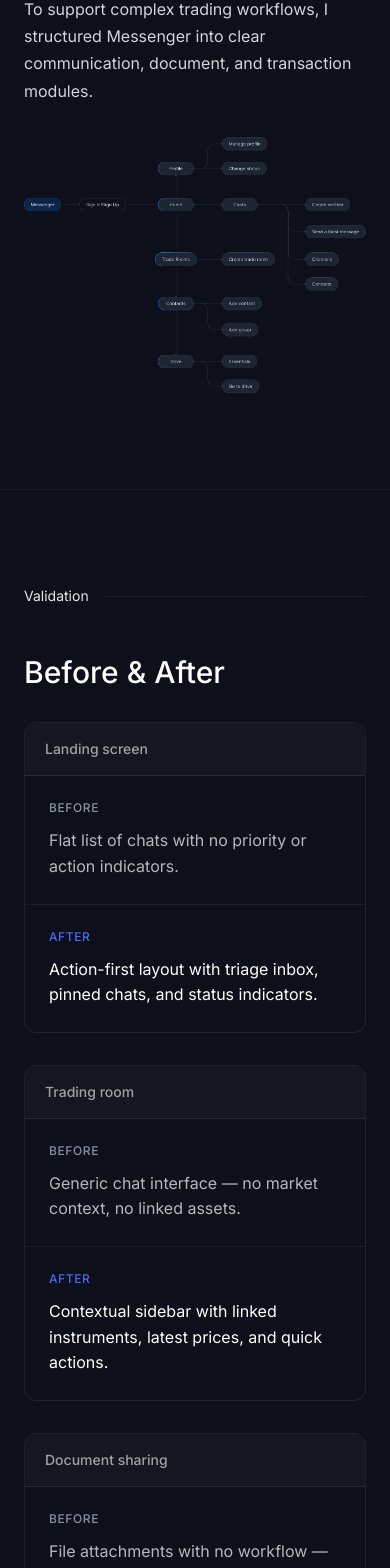
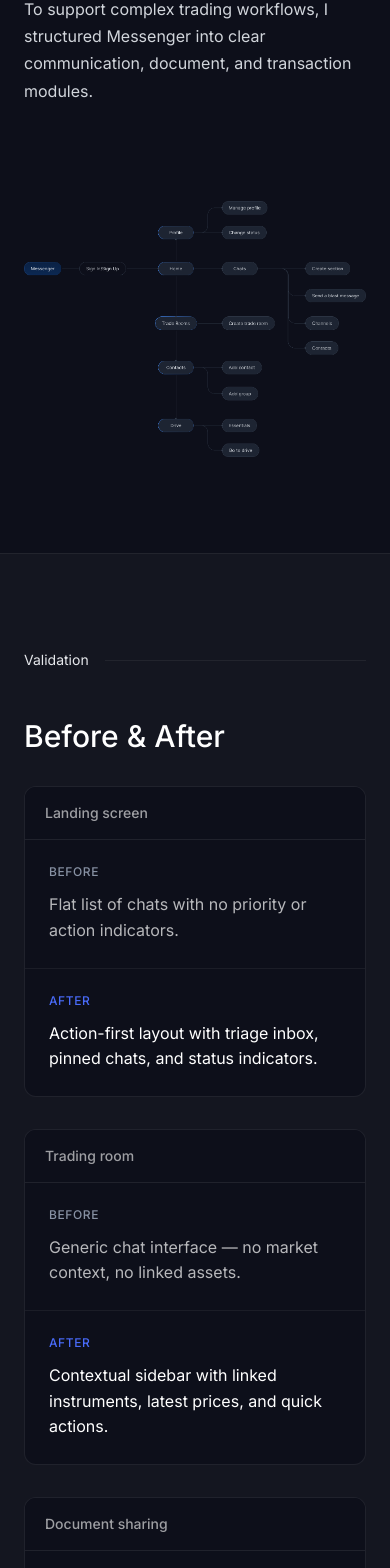
Before and after one commit to AlonaRyzhenko/alyona-portfolio, a Next.js app: page /work/messenger in a window 390 px wide. Shown: the part 7355-8923 px from the top of the page. Built offline with nearby package versions, Linux system fonts and the light colour scheme.

Commit message:
Validation part A: approach block, lighter section bg, card bg under light section; IA spacing

```diff
--- a/app/work/messenger/MessengerCaseStudy.tsx
+++ b/app/work/messenger/MessengerCaseStudy.tsx
@@ -515,7 +515,7 @@ export default function MessengerCaseStudy() {
             whileInView={{ opacity: 1 }}
             viewport={{ once: true, margin: "-80px" }}
             transition={{ duration: 0.6 }}
-            className="mt-8 ml-0 lg:ml-[max(0px,calc((100%-1068px)/2))]"
+            className="mt-24 ml-0 lg:ml-[max(0px,calc((100%-1068px)/2))]"
           >
             <img
               src="/messenger-ia.png"
@@ -527,7 +527,7 @@ export default function MessengerCaseStudy() {
       </section>
 
       {/* Validation — Before & After */}
-      <section className="section-padding border-t border-white/[0.06]">
+      <section className="section-padding bg-card border-t border-white/[0.06]">
         <div className="max-w-[1440px] mx-auto px-6 lg:px-16">
           <SectionLabel label="Validation" />
           <div className="max-w-[1068px] ml-0 lg:ml-[max(0px,calc((100%-1068px)/2))]">
@@ -545,9 +545,9 @@ export default function MessengerCaseStudy() {
                 <motion.div
                   key={item.title}
                   variants={fadeUp}
-                  className="rounded-xl border border-white/[0.08] overflow-hidden"
+                  className="rounded-xl bg-bg border border-white/[0.08] overflow-hidden"
                 >
-                  <div className="px-5 py-4 bg-card border-b border-white/[0.08]">
+                  <div className="px-5 py-4 bg-bg border-b border-white/[0.08]">
                     <h3 className="text-sm font-medium text-white/60">{item.title}</h3>
                   </div>
                   <div className="grid sm:grid-cols-2 divide-y sm:divide-y-0 sm:divide-x divide-white/[0.06]">
```
